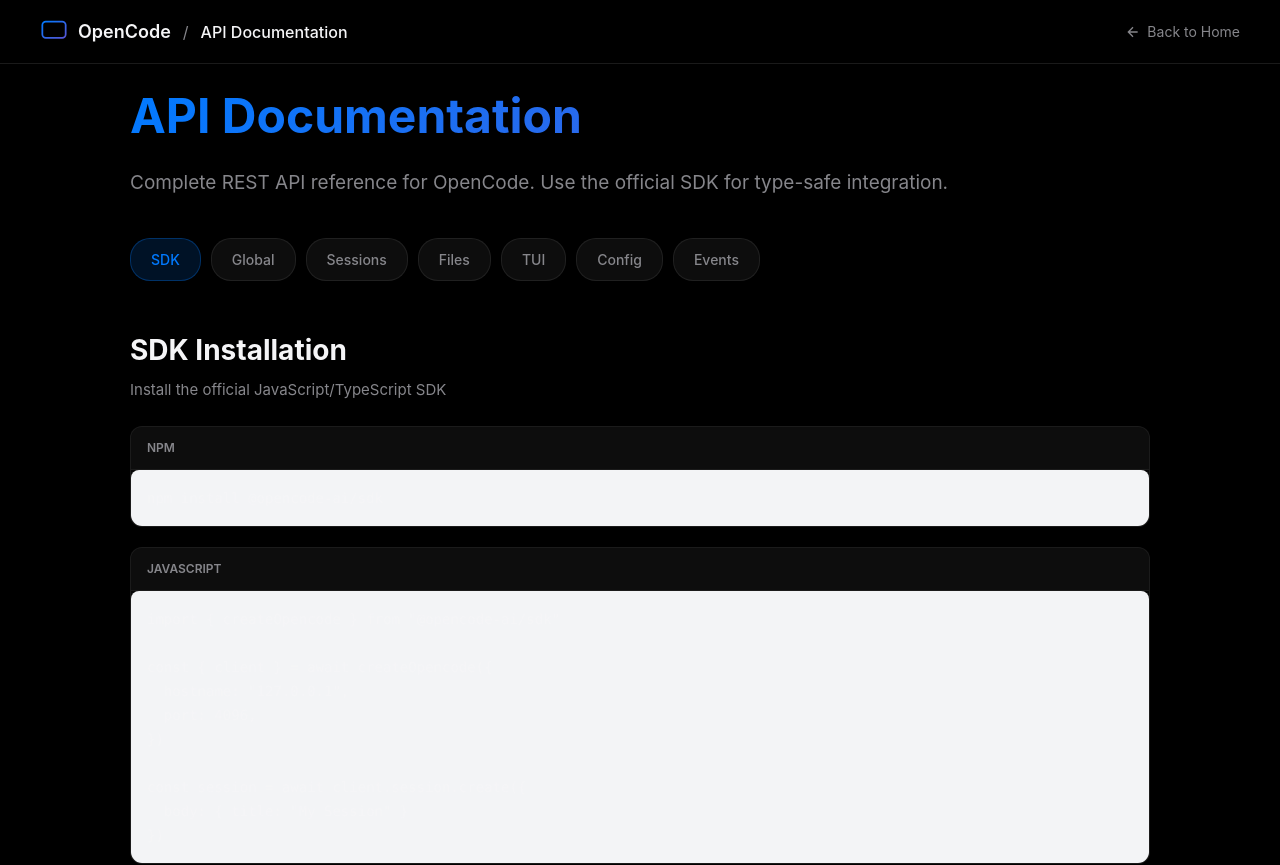
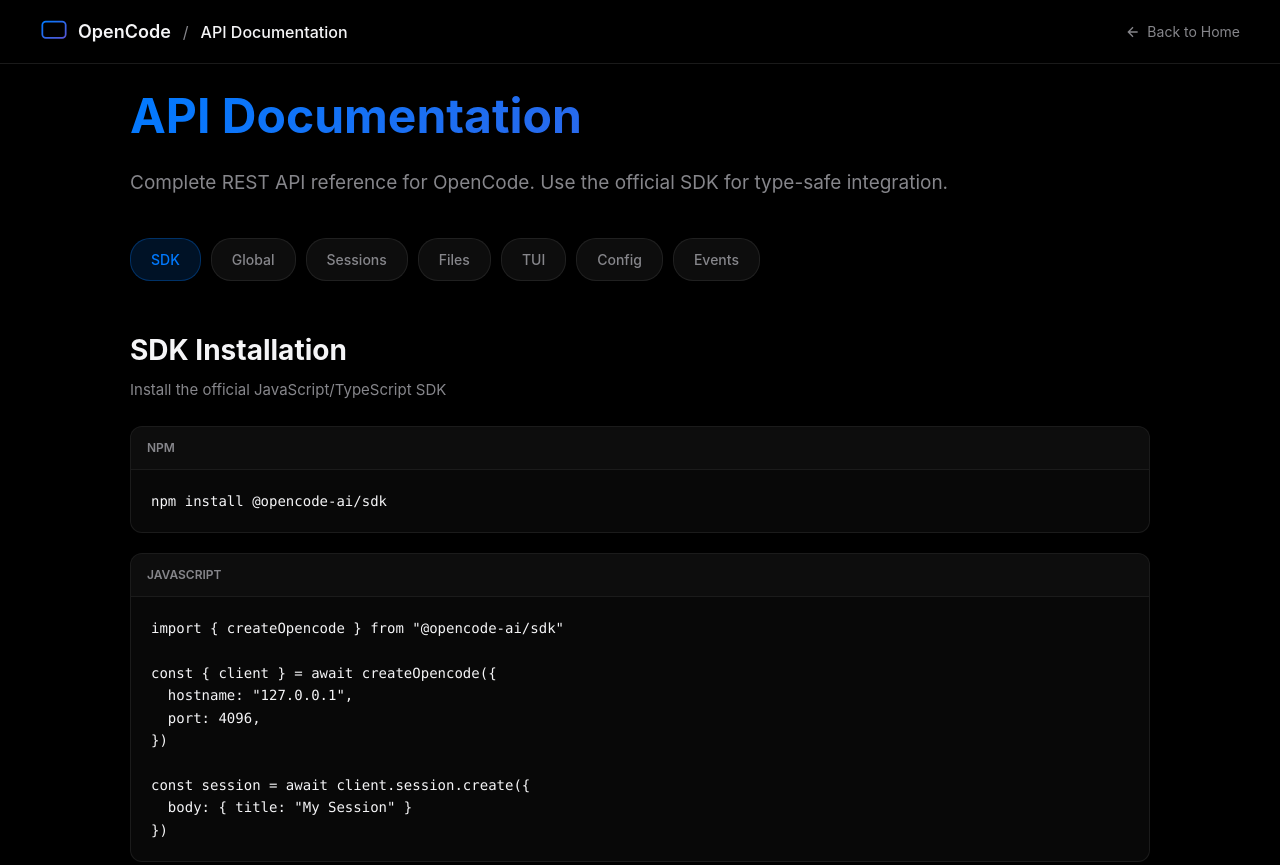
Before and after one commit to tao-shen/opencode-web, a Next.js app: page /docs in a window 1280 px wide. Shown: the top 865 px of the page. Built offline with nearby package versions, Linux system fonts and the light colour scheme.

Commit message:
Fix: WebSocket connects to server directly, hydration fixes, code styling

```diff
--- a/src/app/docs/page.tsx
+++ b/src/app/docs/page.tsx
@@ -692,6 +692,16 @@
     color: '#F5F5F7',
     overflow: 'auto',
   },
+  code: {
+    padding: '20px',
+    margin: 0,
+    fontSize: '14px',
+    fontFamily: 'SF Mono, Monaco, monospace',
+    lineHeight: 1.6,
+    color: '#F5F5F7',
+    overflow: 'auto',
+    backgroundColor: 'transparent',
+  },
   codeInline: {
     backgroundColor: 'rgba(0, 122, 255, 0.1)',
     color: '#007AFF',
```
Also changed, not shown: src/app/terminal/page.tsx (+5 -3 lines).
